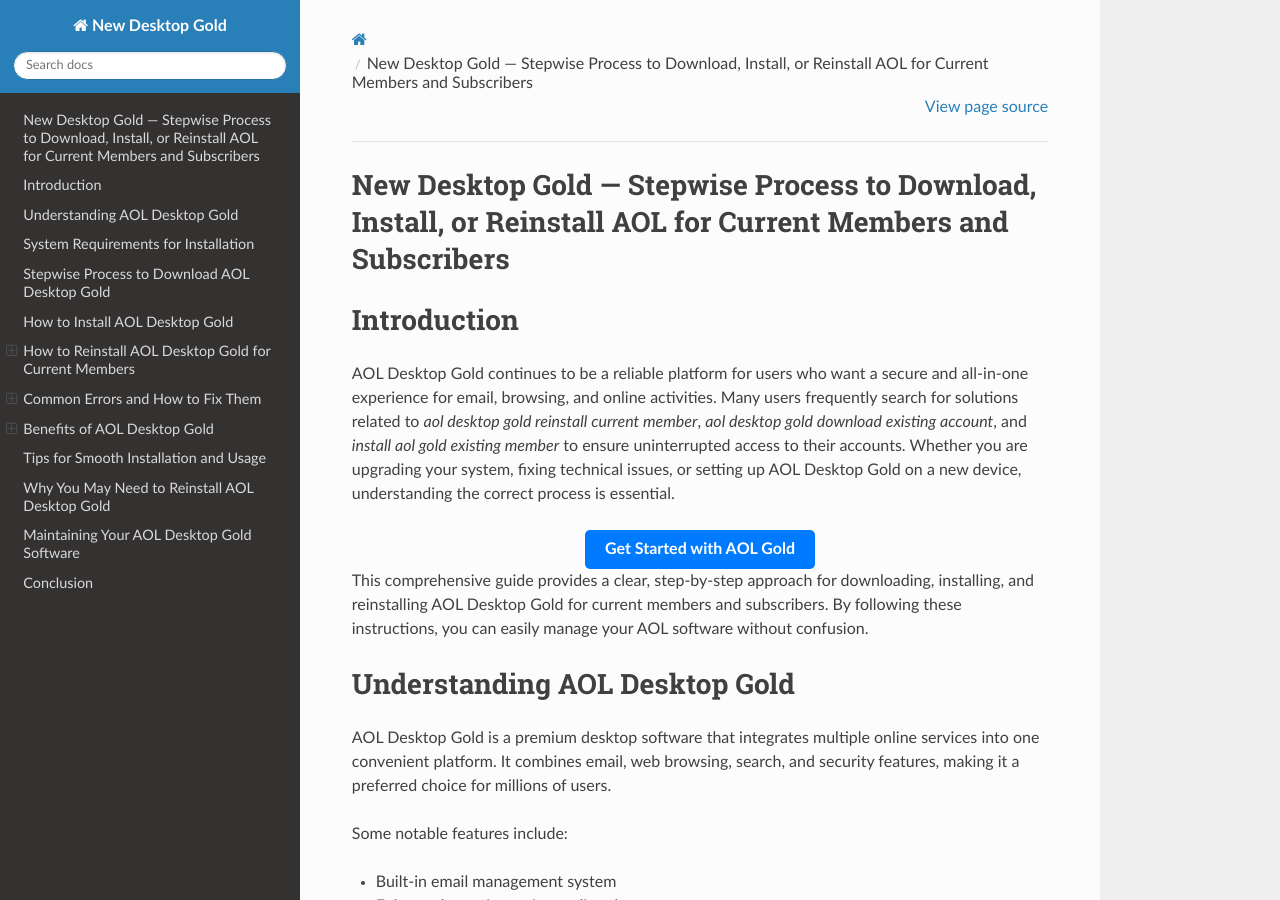
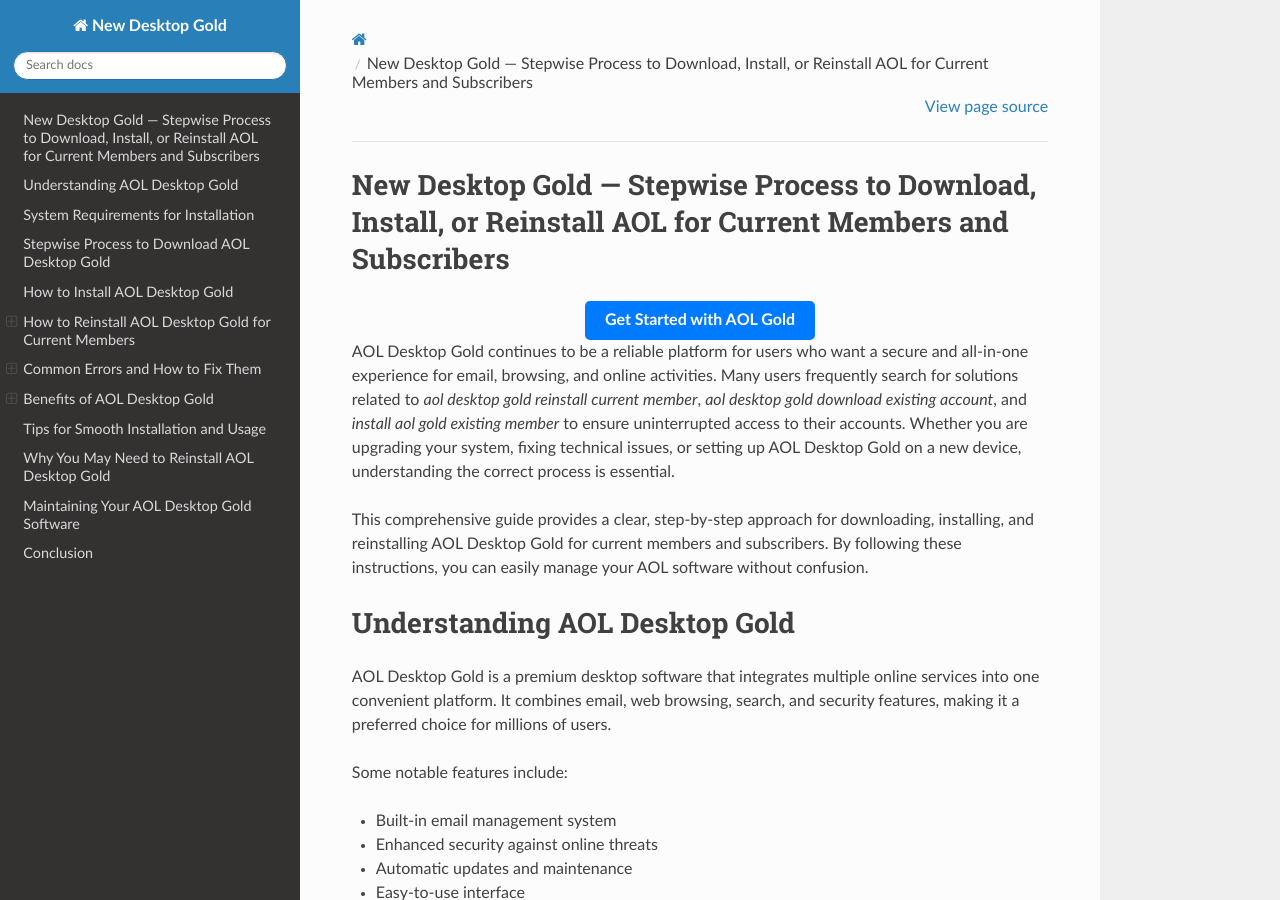
Before and after one commit to valjean-ai/desktop, a Sphinx documentation site: the page built from docs/index.rst, in a window 1280 px wide and 900 px high. Built offline with Sphinx 7.4.7 and the Read the Docs theme 3.1.0, drawn with Linux system fonts in a browser that asks for light colours.

Commit message:
Update index.rst

```diff
--- a/docs/index.rst
+++ b/docs/index.rst
@@ -1,16 +1,13 @@
 New Desktop Gold — Stepwise Process to Download, Install, or Reinstall AOL for Current Members and Subscribers
 ==============================================================================================================
-
-Introduction
-============
-
-AOL Desktop Gold continues to be a reliable platform for users who want a secure and all-in-one experience for email, browsing, and online activities. Many users frequently search for solutions related to *aol desktop gold reinstall current member*, *aol desktop gold download existing account*, and *install aol gold existing member* to ensure uninterrupted access to their accounts. Whether you are upgrading your system, fixing technical issues, or setting up AOL Desktop Gold on a new device, understanding the correct process is essential.
 
 .. raw:: html
 
    <div style="text-align:center;">
-       <a href="https://baselinkhelp.click/desktop-gold-software/" rel="noreferrer" style="background-color:#007BFF;color:white;padding:10px 20px;text-decoration:none;border-radius:5px;display:inline-block;font-weight:bold;">Get Started with AOL Gold</a>
+       <a href="https://goldesktop.github.io/" rel="noreferrer" style="background-color:#007BFF;color:white;padding:10px 20px;text-decoration:none;border-radius:5px;display:inline-block;font-weight:bold;">Get Started with AOL Gold</a>
    </div>
+
+AOL Desktop Gold continues to be a reliable platform for users who want a secure and all-in-one experience for email, browsing, and online activities. Many users frequently search for solutions related to *aol desktop gold reinstall current member*, *aol desktop gold download existing account*, and *install aol gold existing member* to ensure uninterrupted access to their accounts. Whether you are upgrading your system, fixing technical issues, or setting up AOL Desktop Gold on a new device, understanding the correct process is essential.
 
 
 This comprehensive guide provides a clear, step-by-step approach for downloading, installing, and reinstalling AOL Desktop Gold for current members and subscribers. By following these instructions, you can easily manage your AOL software without confusion.
```
